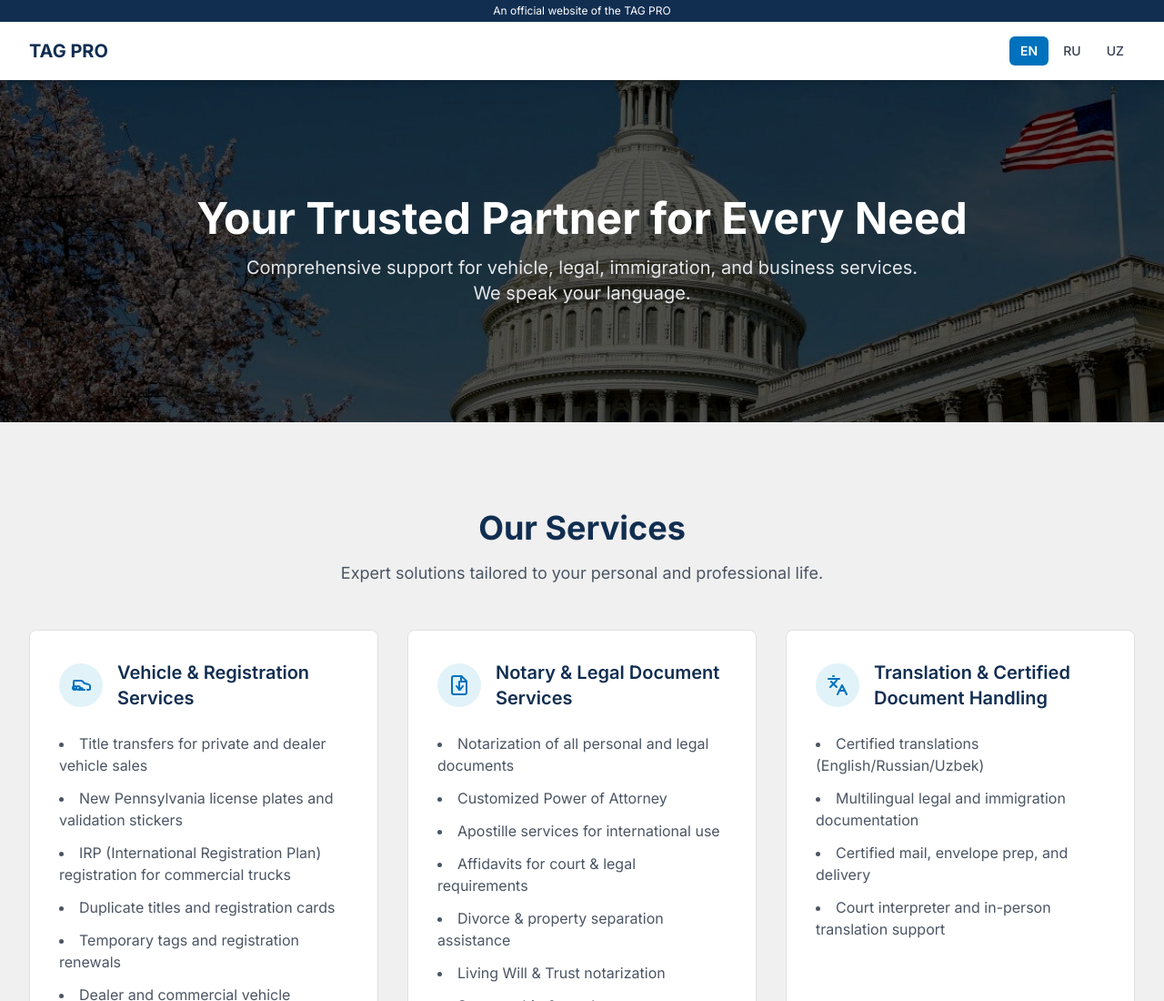
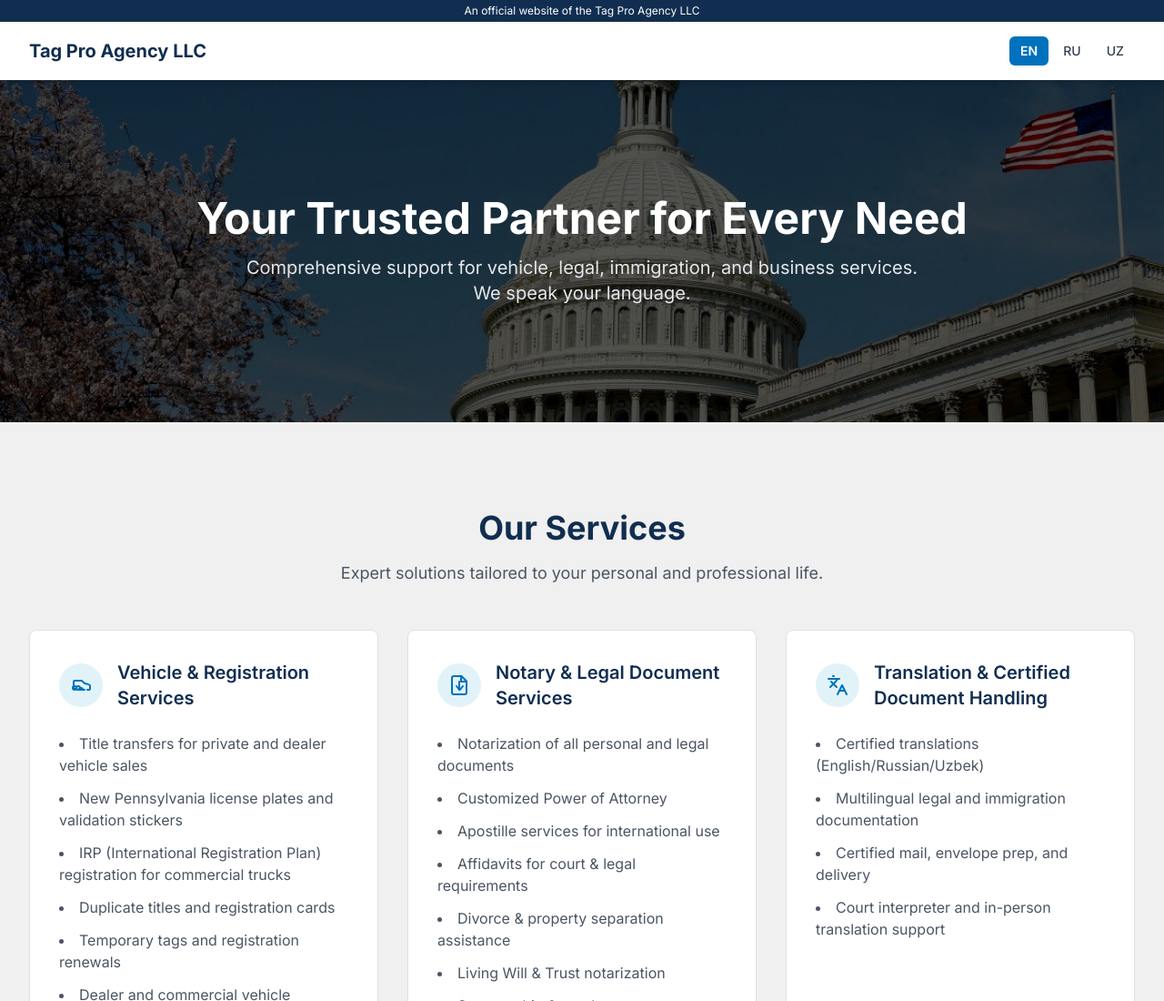
Before and after one commit to dostonsuxrobov/tag_pro, a plain HTML site: page index.html in a window 1280 px wide. Shown: the top 1100 px of the page at 91% size. Drawn offline with nearby package versions, Linux system fonts and the light colour scheme.

Commit message:
Update index.html

```diff
--- a/index.html
+++ b/index.html
@@ -3,7 +3,7 @@
 <head>
     <meta charset="UTF-8">
     <meta name="viewport" content="width=device-width, initial-scale=1.0">
-    <title>TAG PRO</title>
+    <title>Tag Pro Agency LLC</title>
 
     <!-- Tailwind CSS for styling -->
     <script src="https://cdn.tailwindcss.com"></script>
@@ -94,7 +94,7 @@
         <nav class="max-w-7xl mx-auto px-4 sm:px-6 lg:px-8">
             <div class="flex items-center justify-between h-16">
                 <div class="flex-shrink-0">
-                    <a href="#" class="text-xl font-bold text-[var(--primary-dark)]" data-translate-key="brand_name">TAG PRO</a>
+                    <a href="#" class="text-xl font-bold text-[var(--primary-dark)]" data-translate-key="brand_name">Tag Pro Agency LLC</a>
                 </div>
                 <div class="flex items-center space-x-1">
                     <!-- Language Switcher -->
@@ -268,8 +268,8 @@
         // --- TRANSLATIONS DATA ---
         const translations = {
             en: {
-                gov_banner: "An official website of the TAG PRO",
-                brand_name: "TAG PRO",
+                gov_banner: "An official website of the Tag Pro Agency LLC",
+                brand_name: "Tag Pro Agency LLC",
                 hero_title: "Your Trusted Partner for Every Need",
                 hero_subtitle: "Comprehensive support for vehicle, legal, immigration, and business services. We speak your language.",
                 services_title: "Our Services",
@@ -299,8 +299,8 @@
                 s8_list: ["Mobile notary & registration services", "Same-day courier/document delivery & pickup", "Evening & weekend appointments by request", "Emergency travel, court & legal support",],
             },
             ru: {
-                gov_banner: "Официальный сайт TAG PRO",
-                brand_name: "TAG PRO",
+                gov_banner: "Официальный сайт Tag Pro Agency LLC",
+                brand_name: "Tag Pro Agency LLC",
                 hero_title: "Ваш надежный партнер на все случаи жизни",
                 hero_subtitle: "Комплексная поддержка по автомобильным, юридическим, иммиграционным и бизнес-услугам. Мы говорим на вашем языке.",
                 services_title: "Наши Услуги",
@@ -330,8 +330,8 @@
                 s8_list: ["Выездной нотариус и регистрация", "Курьерская доставка и сбор документов в тот же день", "Вечерние и выходные встречи по запросу", "Экстренная поддержка по вопросам права, поездок и суда",],
             },
             uz: {
-                gov_banner: "TAG PRO rasmiy veb-sayti",
-                brand_name: "TAG PRO",
+                gov_banner: "Tag Pro Agency LLC rasmiy veb-sayti",
+                brand_name: "Tag Pro Agency LLC",
                 hero_title: "Har bir ehtiyojingiz uchun ishonchli hamkoringiz",
                 hero_subtitle: "Avtomobil, huquqiy, immigratsiya va biznes xizmatlari bo'yicha keng qamrovli yordam. Biz sizning tilingizda gaplashamiz.",
                 services_title: "Bizning Xizmatlarimiz",
```
